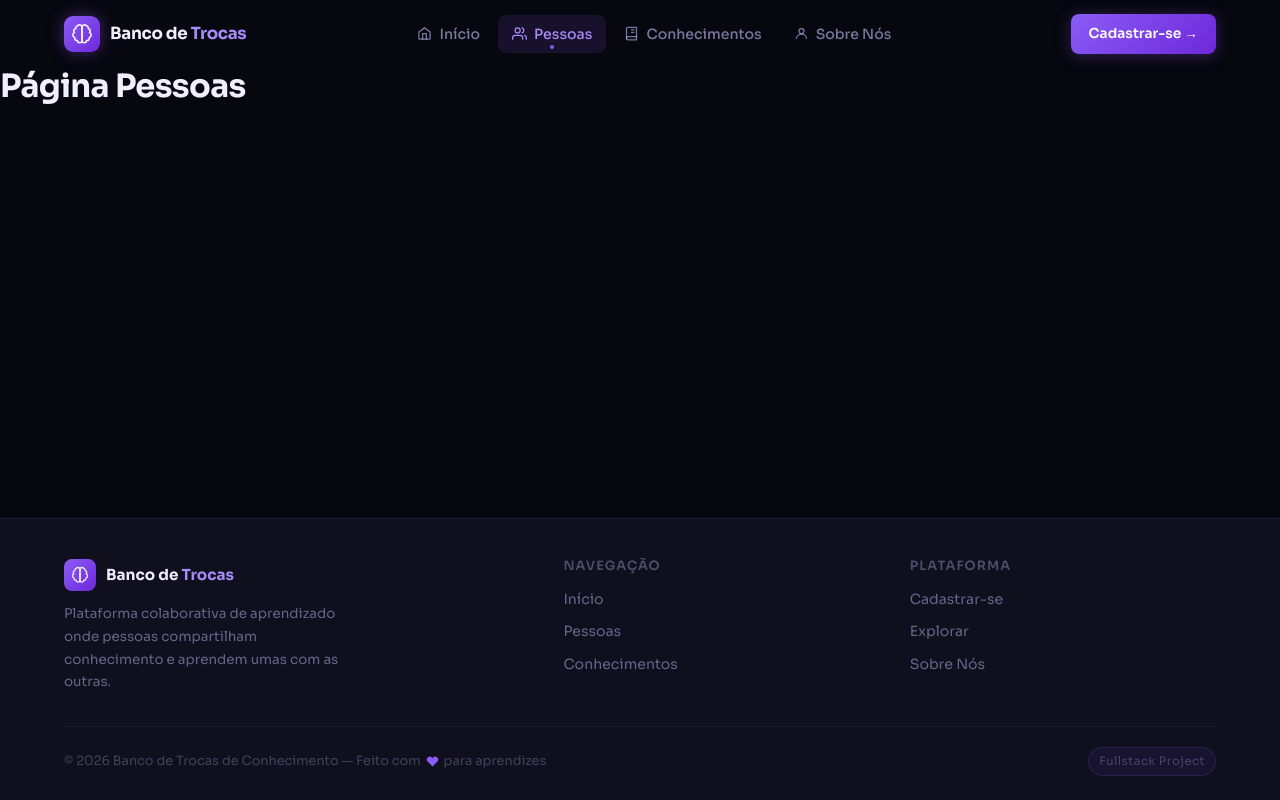
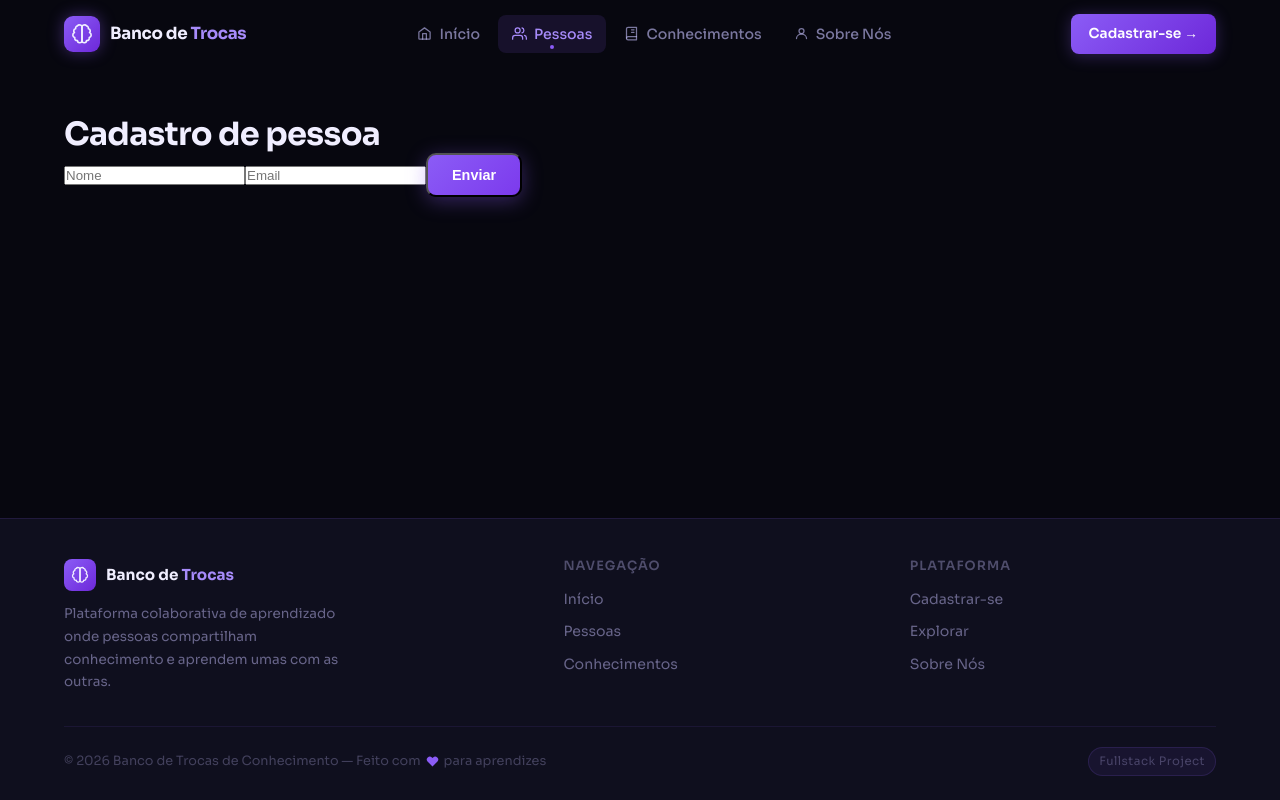
Before and after one commit to macelasantiago/banco-trocas-conhecimento, a React app in the folder frontend/: page /pessoas in a window 1280 px wide. Built offline with nearby package versions, Linux system fonts and the light colour scheme; the HTML template or start-up script is replaced by a standard one.

Commit message:
feat(pessoas): implementa página de cadastro de pessoa

```diff
--- a/frontend/src/pages/Pessoas.jsx
+++ b/frontend/src/pages/Pessoas.jsx
@@ -1,5 +1,46 @@
 function Pessoas() {
-  return <h1>Página Pessoas</h1>;
+  async function cadastrarPessoa(formData) {
+    const nome = formData.get("nome");
+    const email = formData.get("email");
+
+    try {
+        const response = await fetch("http://localhost:3000/pessoas", {
+            method: "POST",
+            headers: {
+                "Content-Type": "application/json"
+            },
+            body: JSON.stringify({
+                nome,
+                email
+            })
+        });
+
+        const data = await response.json();
+
+        if (response.ok) {
+            alert(`Usuário ${nome} cadastrado com sucesso!`);
+        }
+        else {
+            alert("Não foi possível executar a operação");
+        }
+    }
+    catch(exception) {
+        alert("Não foi possível executar a operação");
+    }
+  }
+
+  return (
+    <div className="sobre-nos">
+      <h1>Cadastro de pessoa</h1>
+
+      <form action={cadastrarPessoa}>
+        <input name="nome" placeholder="Nome" />
+        <input name="email" placeholder="Email"/>
+
+        <button class="btn-primary" type="submit">Enviar</button>
+      </form>
+    </div>
+  );
 }
 
 export default Pessoas;
```
